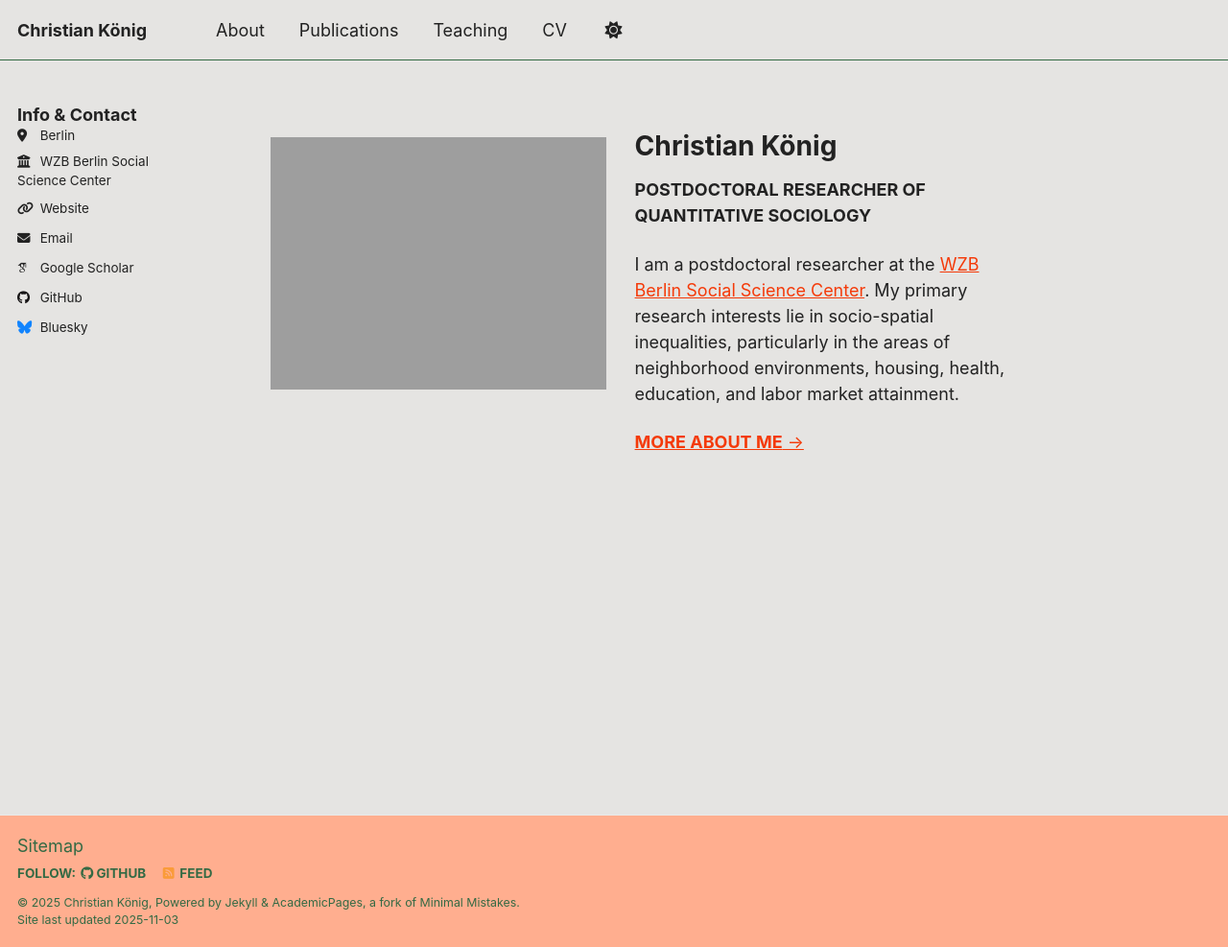
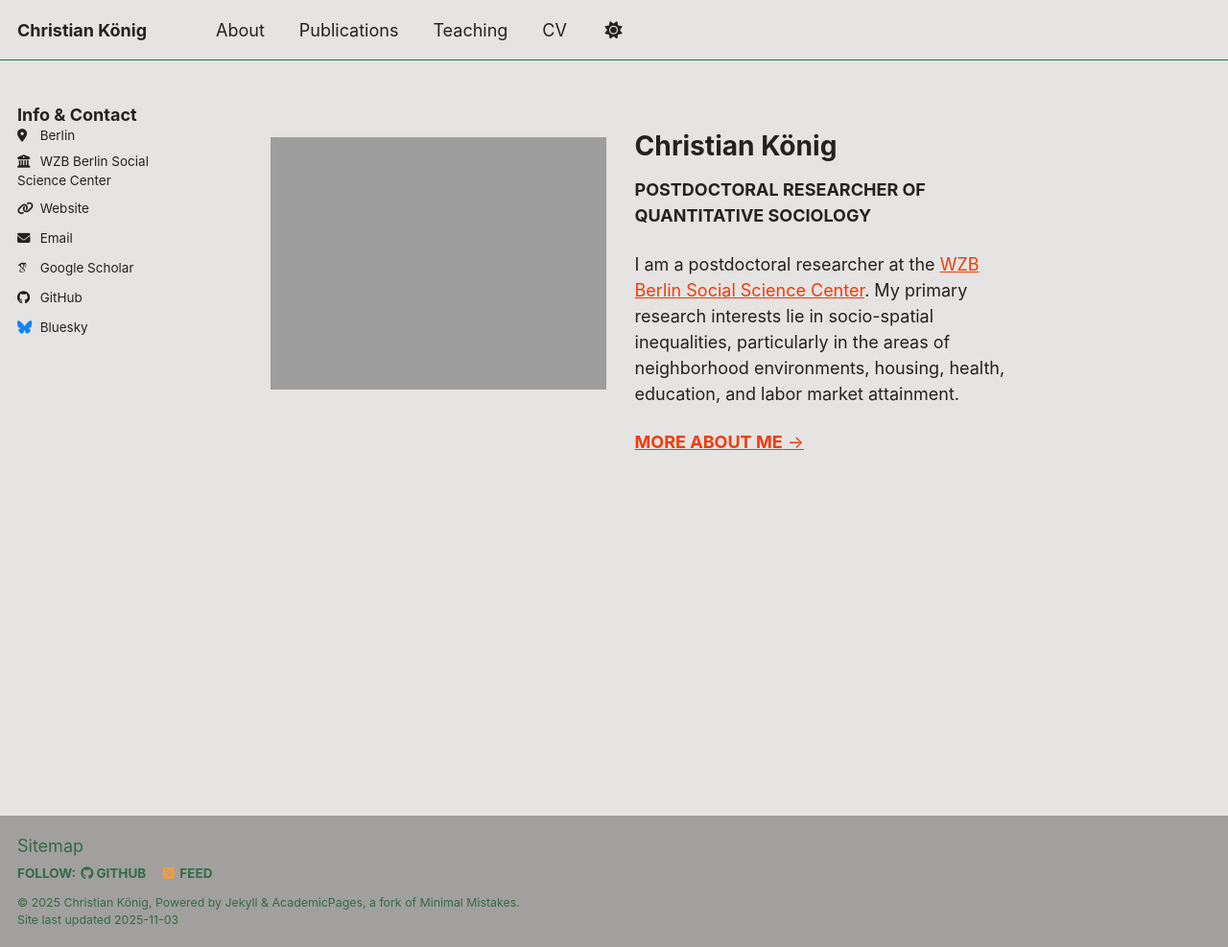
Before and after one commit to christian-koenig/christian-koenig.github.io, a Jekyll site: the page built from _pages/about.md, in a window 1280 px wide and 987 px high. Shown: the whole window at 96% size. Built offline with Jekyll 4.4.1, drawn with Linux system fonts in a browser that asks for light colours; some web fonts are replaced; a script that is not in the unit is left out.

Commit message:
footer color adjust

```diff
--- a/_sass/theme/_air_light.scss
+++ b/_sass/theme/_air_light.scss
@@ -18,7 +18,7 @@ $text                       : #222222;
 $link                       : #F43A09;
 $link-dark                  : #F43A09;
 $link-light                 : #F43A09;
-$footer                     : #FFAE8F;
+$footer                     : #A1A09F;
 
 /* Color codes used for the site */
 $danger-color               : #ee5f5b;
```
